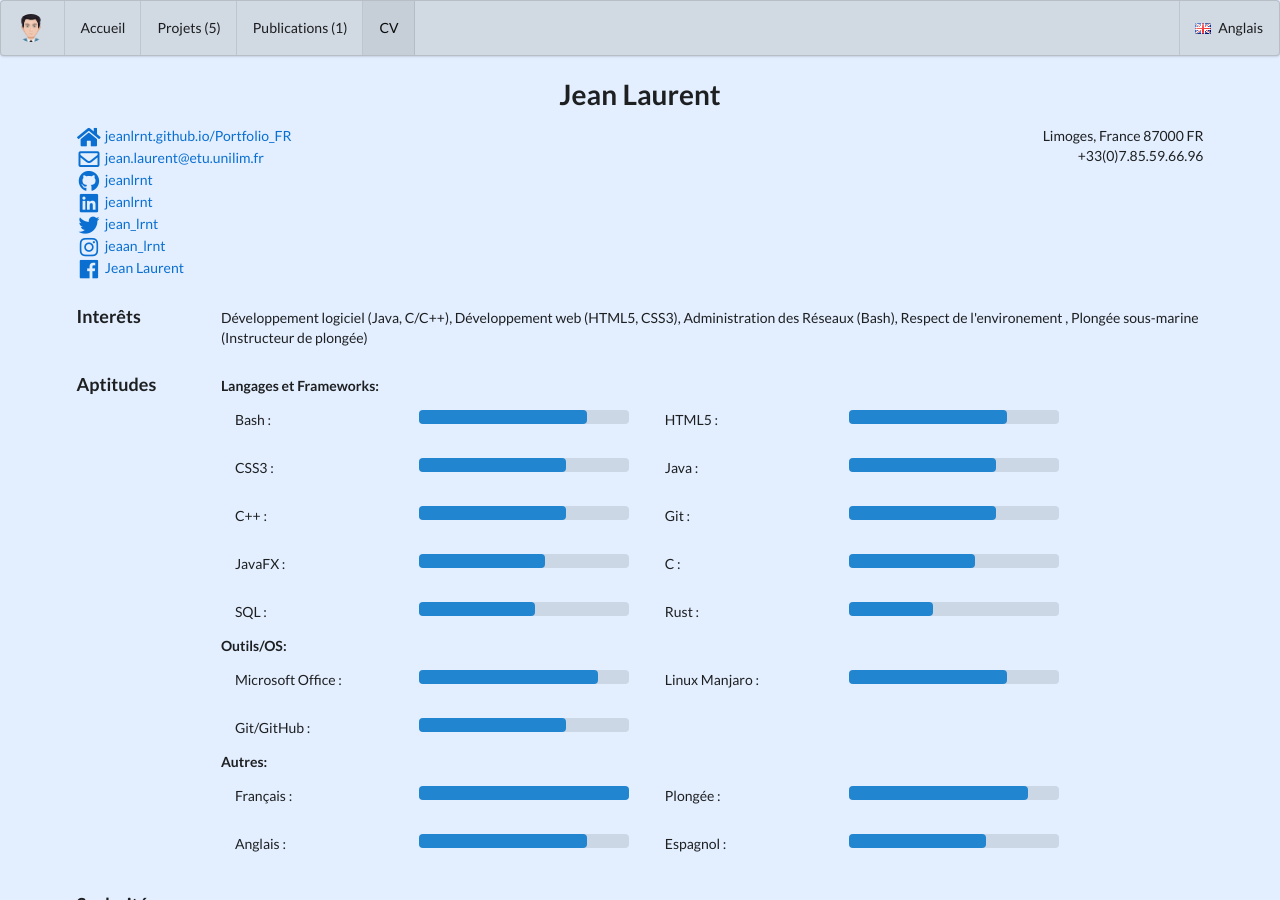
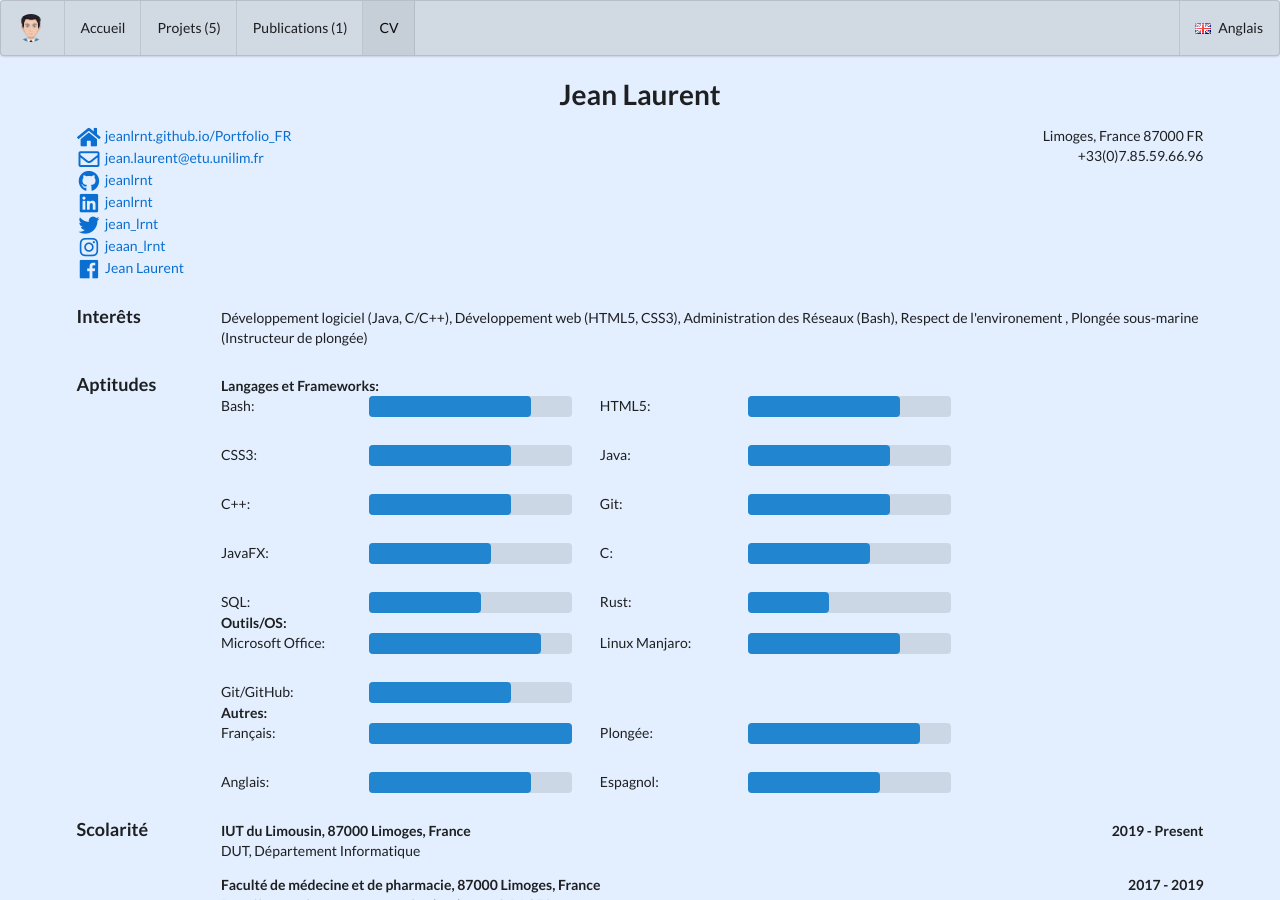
Before and after one commit to jeanlrnt/Portfolio_FR, a Jekyll site: the page built from bio/index.html, in a window 1280 px wide and 900 px high. Built offline with Jekyll 4.4.1, drawn with Linux system fonts in a browser that asks for light colours.

Commit message:
mise a jour

```diff
--- a/_includes/bio-competances.html
+++ b/_includes/bio-competances.html
@@ -4,7 +4,7 @@
     <h3 class="ui left aligned header no-bottom">{{ site.skills }}</h3>
   </div>
 
-  <div class="fourteen wide column no-bottom">
+  <div class="twelve wide column no-bottom">
     <p class="ui no-bottom">
     {% for entry in site.data.bio.skills %}
     <div class="printable">
@@ -12,16 +12,16 @@
       {% if entry.keywordslabel and entry.keywordslabel.size > 0 %}{% for keyword in entry.keywordslabel %}{{ keyword }}{% if forloop.last != true %}, {% endif %}{% endfor %}{% endif %}{% if forloop.last != true %} {% endif %}
     </div>
     <div class="nonprintable">
-      <p class="ui row no-bottom">
+      <p class="ui no-bottom">
         <b>{{ entry.name }}:</b> <br>
-        <div class="ui grid stackable" style="padding: 1em">
+        <div class="ui grid stackable">
           {% for keyword in entry.keywordslabel %}
-          <div class="three wide column" style="min-width: 11em">
-            {{ entry.keywordslabel[forloop.index0] }} :
+          <div class="three wide column" style="min-width: 9.9em">
+            {{ entry.keywordslabel[forloop.index0] }}:
           </div>
-          <div class="four wide column" style="min-width: 10em">
-            <div class="ui blue progress no-bottom" style="min-width: 10em; max-width: 15em">
-              <div class="bar" style="transition-duration: 300ms;height: 1em; width: {{ entry.keywordslevel[forloop.index0] }}%"></div>
+          <div class="four wide column" style="min-width: 10em; padding-left: 0em">
+            <div class="ui blue progress no-bottom" style="min-width: 8em">
+              <div class="bar" style="transition-duration: 300ms;height: 1.5em; width: {{ entry.keywordslevel[forloop.index0] }}%"></div>
             </div>
           </div>
           {% endfor %}
```
